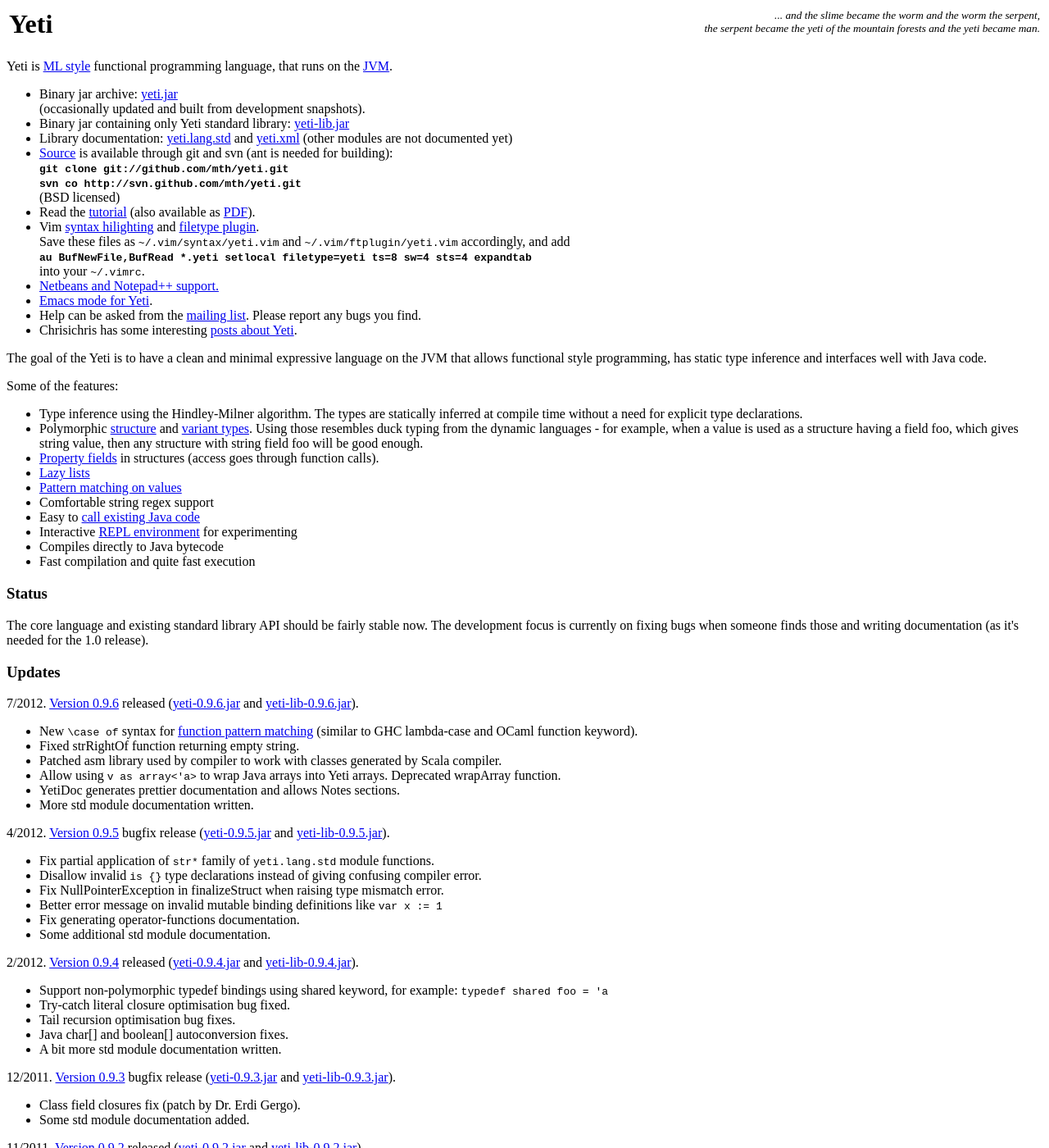
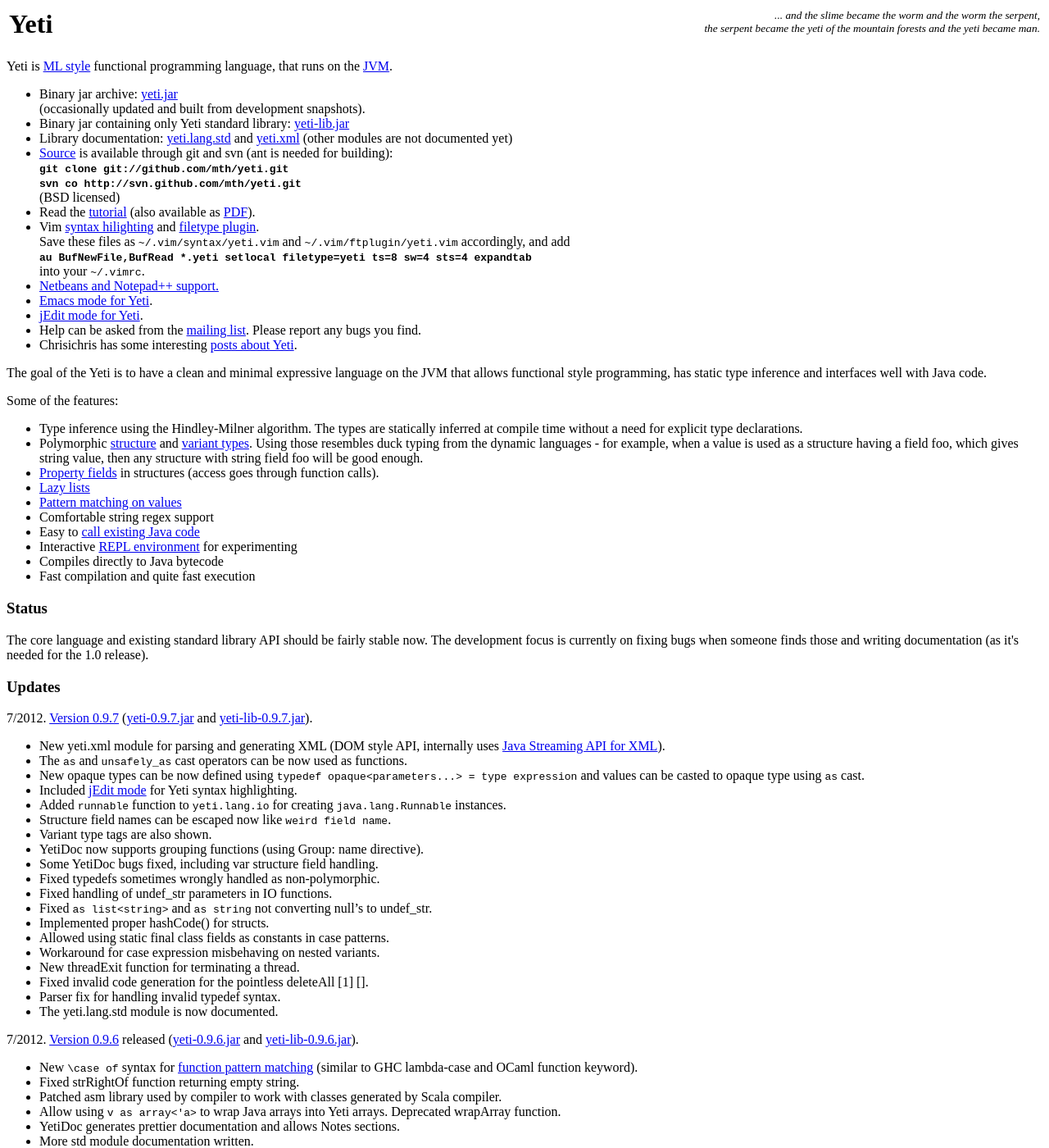
Before and after one commit to mth/mth.github.com, a Jekyll site: the page built from yeti/index.html, in a window 1280 px wide and 1400 px high. Shown: the whole window at 82% size. Built offline with Jekyll 4.4.1, drawn with Linux system fonts in a browser that asks for light colours; Markdown is read by kramdown in place of the engine named in the settings.

Commit message:
v0.9.7 changelog

`````diff
--- a/_includes/Changelog
+++ b/_includes/Changelog
@@ -1,3 +1,34 @@
+7/2012. <a href="https://github.com/mth/yeti/tree/v0.9.7">Version 0.9.7</a>
+(<a href="http://linux.ee/~mzz/yeti/0.9/yeti-0.9.7.jar">yeti-0.9.7.jar</a> and
+<a href="http://linux.ee/~mzz/yeti/0.9/yeti-lib-0.9.7.jar">yeti-lib-0.9.7.jar</a>).
+
+* New yeti.xml module for parsing and generating XML (DOM style API,
+  internally uses
+  <a href="http://jcp.org/aboutJava/communityprocess/final/jsr173/index.html">Java
+  Streaming API for XML</a>).
+* The `as` and `unsafely_as` cast operators can be now used as functions.
+* New opaque types can be now defined using
+  `typedef opaque<parameters...> = type expression` and values can be
+  casted to opaque type using `as` cast.
+* Included <a href="https://github.com/mth/yeti/raw/master/util/jedit/yeti.xml">jEdit
+  mode</a> for Yeti syntax highlighting.
+* Added `runnable` function to `yeti.lang.io` for creating
+  `java.lang.Runnable` instances.
+* Structure field names can be escaped now like ````weird field name````.
+* Variant type tags are also shown.
+* YetiDoc now supports grouping functions (using Group: name directive).
+* Some YetiDoc bugs fixed, including var structure field handling.
+* Fixed typedefs sometimes wrongly handled as non-polymorphic.
+* Fixed handling of undef_str parameters in IO functions.
+* Fixed `as list<string>` and `as string` not converting null's to undef_str.
+* Implemented proper hashCode() for structs.
+* Allowed using static final class fields as constants in case patterns.
+* Workaround for case expression misbehaving on nested variants.
+* New threadExit function for terminating a thread.
+* Fixed invalid code generation for the pointless deleteAll [1] [].
+* Parser fix for handling invalid typedef syntax.
+* The yeti.lang.std module is now documented.
+
 7/2012. <a href="https://github.com/mth/yeti/tree/v0.9.6">Version 0.9.6</a>
 released
 (<a href="http://linux.ee/~mzz/yeti/0.9/yeti-0.9.6.jar">yeti-0.9.6.jar</a> and
--- a/yeti/index.html
+++ b/yeti/index.html
@@ -30,6 +30,7 @@
 into your <tt>~/.vimrc</tt>.
 <li><a href="http://chrisichris.wordpress.com/2011/02/26/yeti-editor-support-in-vim-netbeans-and-notepad/">Netbeans and Notepad++ support.</a>
 <li><a href="https://github.com/mth/yeti/raw/master/util/syntax/yeti-mode.el">Emacs mode for Yeti</a>.
+<li><a href="https://github.com/mth/yeti/raw/master/util/jedit/yeti.xml">jEdit mode for Yeti</a>.
 <li>Help can be asked from the
 <a href="http://groups.google.com/group/yeti-lang">mailing list</a>.
 Please report any bugs you find.
`````
